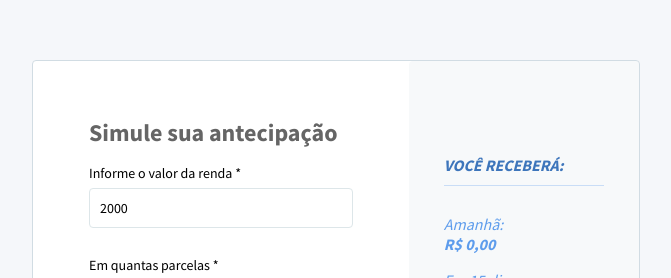
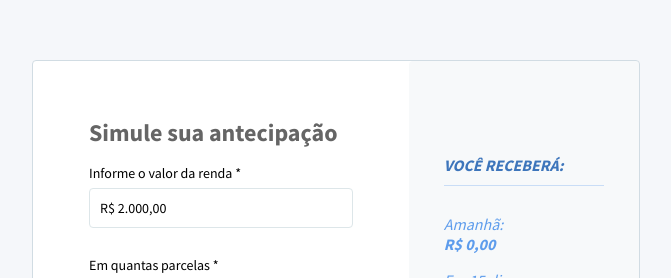
Before and after one commit to and-lz/hash-app, a React (Create React App) app: page / in a window 1280 px wide. Shown: the part 102-380 px from the top of the page, without its empty margins (304-975 px from the left). Built offline with nearby package versions, Linux system fonts and the light colour scheme.

Commit message:
Creates InputCurrency component

```diff
--- /dev/null
+++ b/src/components/InputCurrency/InputCurrency.tsx
@@ -0,0 +1,60 @@
+import React, { useRef, useState } from 'react'
+import { formatToCurrency } from '../../infrastructure/format/currency'
+import { InputField } from '../DesignSystem/Form/Input/Input.styles'
+import {
+  FormLabelAddOn,
+  FormLabel,
+} from '../DesignSystem/Form/Label/Label.styles'
+
+interface InputCurrencyProps {
+  required?: boolean
+  label: string
+  addon?: string
+  value?: number
+  onChange: Function
+  min?: number
+  max?: number
+  placeholder?: 'string'
+}
+
+function InputCurrency({
+  label,
+  required,
+  addon,
+  value = 0,
+  min,
+  max,
+  onChange,
+}: InputCurrencyProps) {
+  const input = useRef<HTMLInputElement>()
+  const [formattedValue, setFormmatedValue] = useState(formatToCurrency(value))
+
+  function onChangeInternal() {
+    if (!input.current) return
+    const onlyNumbers = (input.current.value.replace(/\D+/g, '') as any) / 100
+    setFormmatedValue(formatToCurrency(onlyNumbers))
+    onChange(onlyNumbers)
+  }
+
+  return (
+    <>
+      <FormLabel htmlFor={`${label} field`}>
+        {label} {required && '*'}
+      </FormLabel>
+      <InputField
+        // @ts-ignore
+        ref={input}
+        data-testid="input-field"
+        id={`${label} field`}
+        min={min}
+        max={max}
+        required={required}
+        value={formattedValue}
+        onChange={onChangeInternal}
+      />
+      {addon && <FormLabelAddOn>{addon}</FormLabelAddOn>}
+    </>
+  )
+}
+
+export default InputCurrency
--- a/src/pages/Calculator/CalculatorForm/CalculatorForm.tsx
+++ b/src/pages/Calculator/CalculatorForm/CalculatorForm.tsx
@@ -3,6 +3,7 @@ import Button from '../../../components/DesignSystem/Button/Button'
 import { Form } from '../../../components/DesignSystem/Form/Form'
 import { Spacer } from '../../../components/DesignSystem/Spaces/Spaces'
 import Input from '../../../components/Input/Input'
+import InputCurrency from '../../../components/InputCurrency/InputCurrency'
 
 interface CalculadoraFormProps {
   onSubmit: Function
@@ -11,7 +12,7 @@ interface CalculadoraFormProps {
 function CalculatorForm({ onSubmit }: CalculadoraFormProps) {
   const form = (useRef() as unknown) as HTMLFormElement
 
-  const [amount, setAmount] = useState('2000')
+  const [amount, setAmount] = useState(2000)
   const [installments, setInstallments] = useState('12')
   const [mdr, setMdr] = useState('1')
 
@@ -29,13 +30,12 @@ function CalculatorForm({ onSubmit }: CalculadoraFormProps) {
         checkFormValidity()
       }}
     >
-      <Input
-        onChange={(value: string) => setAmount(value)}
+      <InputCurrency
+        onChange={(value: number) => setAmount(value)}
         required
         label="Informe o valor da renda"
         min={1000}
         value={amount}
-        type="number"
       />
       <Spacer />
       <Input
```
Also changed, not shown: 1 other file (tests, documents, lock files or other folders).
